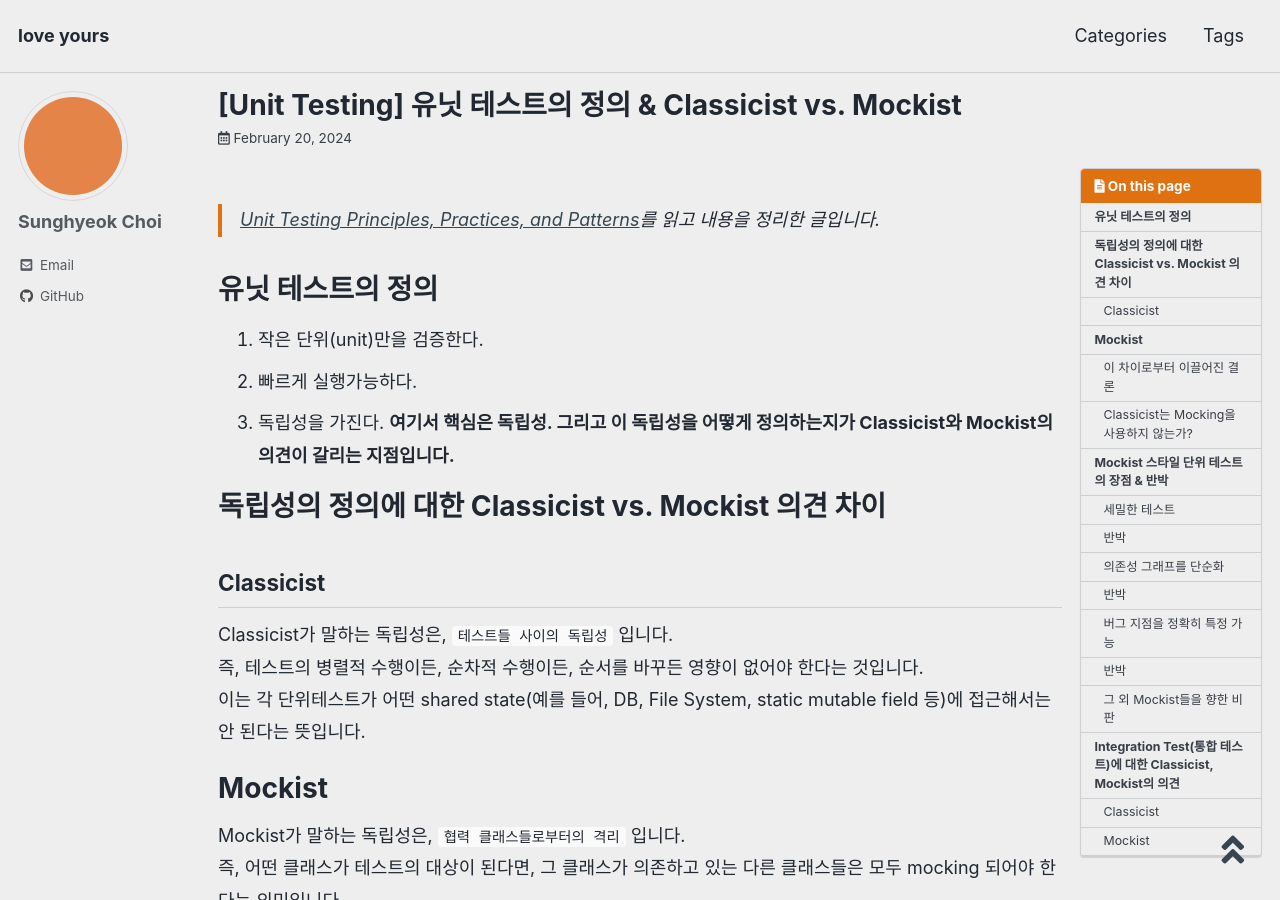
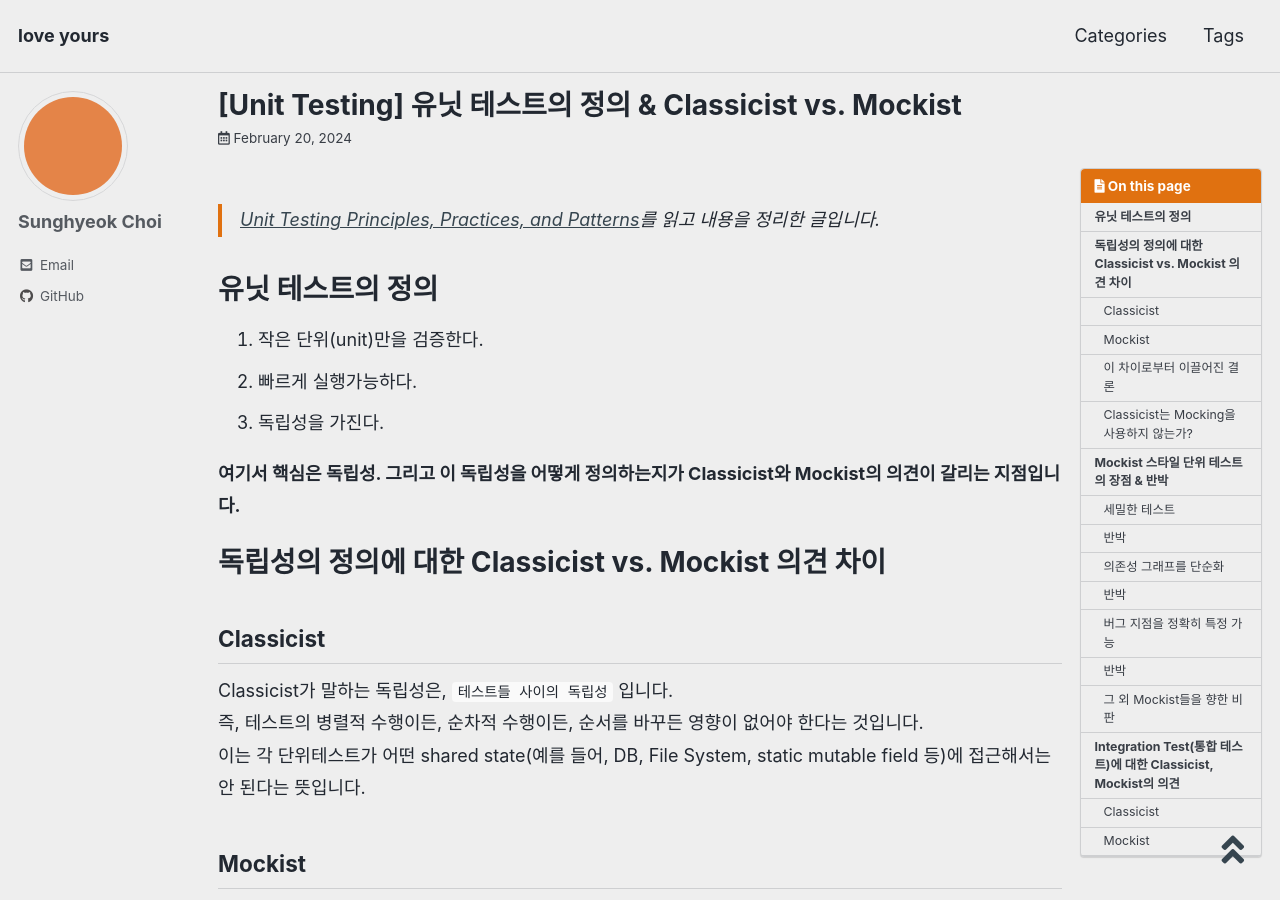
Before and after one commit to shyeokchoi/shyeokchoi.github.io, a Jekyll site: the page built from _posts/Unit Testing/2024-02-20-unit-testing-definition.md, in a window 1280 px wide and 900 px high. Built offline with Jekyll 4.4.1, drawn with Linux system fonts in a browser that asks for light colours; cached includes are drawn as plain includes; comment, search, counter and statistics services are not loaded.

```diff
--- a/_posts/Unit Testing/2024-02-20-unit-testing-definition.md
+++ b/_posts/Unit Testing/2024-02-20-unit-testing-definition.md
@@ -19,6 +19,7 @@ last_modified_at: 2024-02-20
 1. 작은 단위(unit)만을 검증한다.
 2. 빠르게 실행가능하다.
 3. 독립성을 가진다.
+
 **여기서 핵심은 독립성. 그리고 이 독립성을 어떻게 정의하는지가 Classicist와 Mockist의 의견이 갈리는 지점입니다.**
 
 # 독립성의 정의에 대한 Classicist vs. Mockist 의견 차이
@@ -27,7 +28,7 @@ Classicist가 말하는 독립성은, `테스트들 사이의 독립성` 입니
 즉, 테스트의 병렬적 수행이든, 순차적 수행이든, 순서를 바꾸든 영향이 없어야 한다는 것입니다.
 이는 각 단위테스트가 어떤 shared state(예를 들어, DB, File System, static mutable field 등)에 접근해서는 안 된다는 뜻입니다.
 
-# Mockist
+## Mockist
 Mockist가 말하는 독립성은, `협력 클래스들로부터의 격리` 입니다.
 즉, 어떤 클래스가 테스트의 대상이 된다면, 그 클래스가 의존하고 있는 다른 클래스들은 모두 mocking 되어야 한다는 의미입니다.
 
@@ -48,6 +49,7 @@ Shared state가 존재하지 않는 한, 여러 개의 클래스도 단위가
 
 ## 세밀한 테스트
 > 클래스 하나가 단위이기 때문에, 더 세밀한 테스트가 가능하다.
+
 ## 반박
 > 세분화 자체를 목표로 삼아선 안 된다. 오히려, 테스트는 의미있는 `행위`의 검증을 목표로 삼아야 한다.
 > 즉, 클래스가 몇 개가 개입되었는지와 상관 없이 비즈니스적으로 의미있는 로직을 테스트하는 것이 목표가 되어야 한다.
@@ -56,6 +58,7 @@ Shared state가 존재하지 않는 한, 여러 개의 클래스도 단위가
 ## 의존성 그래프를 단순화
 > 테스트의 대상이 되는 클래스가 굉장히 복잡한 의존성 그래프에 속해있을 때, immediate dependency만 mocking하면, 그래프를 타고 내려가며 계속 의존성을 주입해줄 필요가 없어진다.
 > 즉, 테스트 준비에 드는 시간이 줄어든다.
+
 ## 반박
 > 문제에 대한 접근 자체가 잘못되었다.
 > 복잡한 의존성 그래프가 생성되는 것은 테스트 코드의 문제가 아니라, 운영 코드 디자인 상의 문제를 시사한다.
@@ -63,6 +66,7 @@ Shared state가 존재하지 않는 한, 여러 개의 클래스도 단위가
 
 ## 버그 지점을 정확히 특정 가능
 > 테스트 실패 시, `SUT`에 버그가 있음이 확실하다.
+
 ## 반박
 > 테스트를 자주 실행하면, 즉 코드 변경시마다 실행하면 Classicist 방식으로도 어디에서 버그가 발생했는지 알 수 있다.
 > 내가 방금 수정한 그 부분에서 발생했을것이 확실하므로.
```
